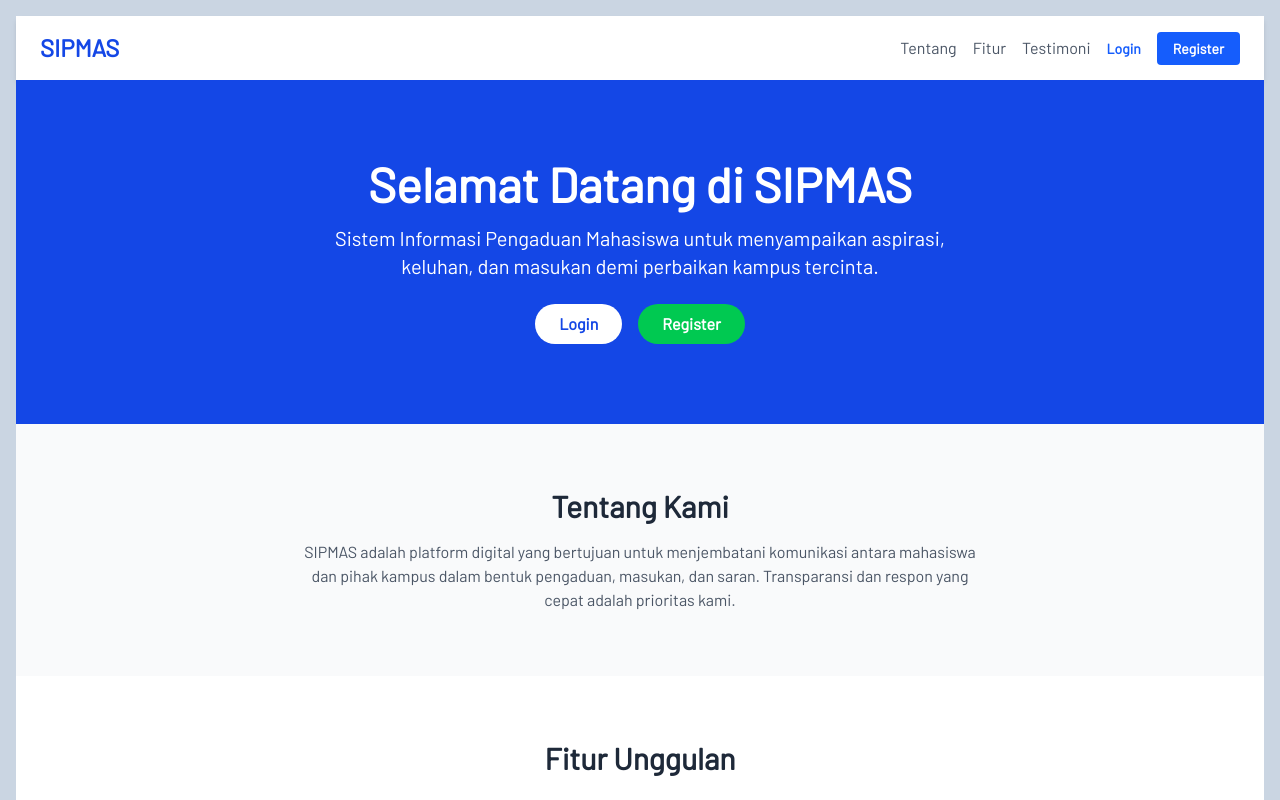
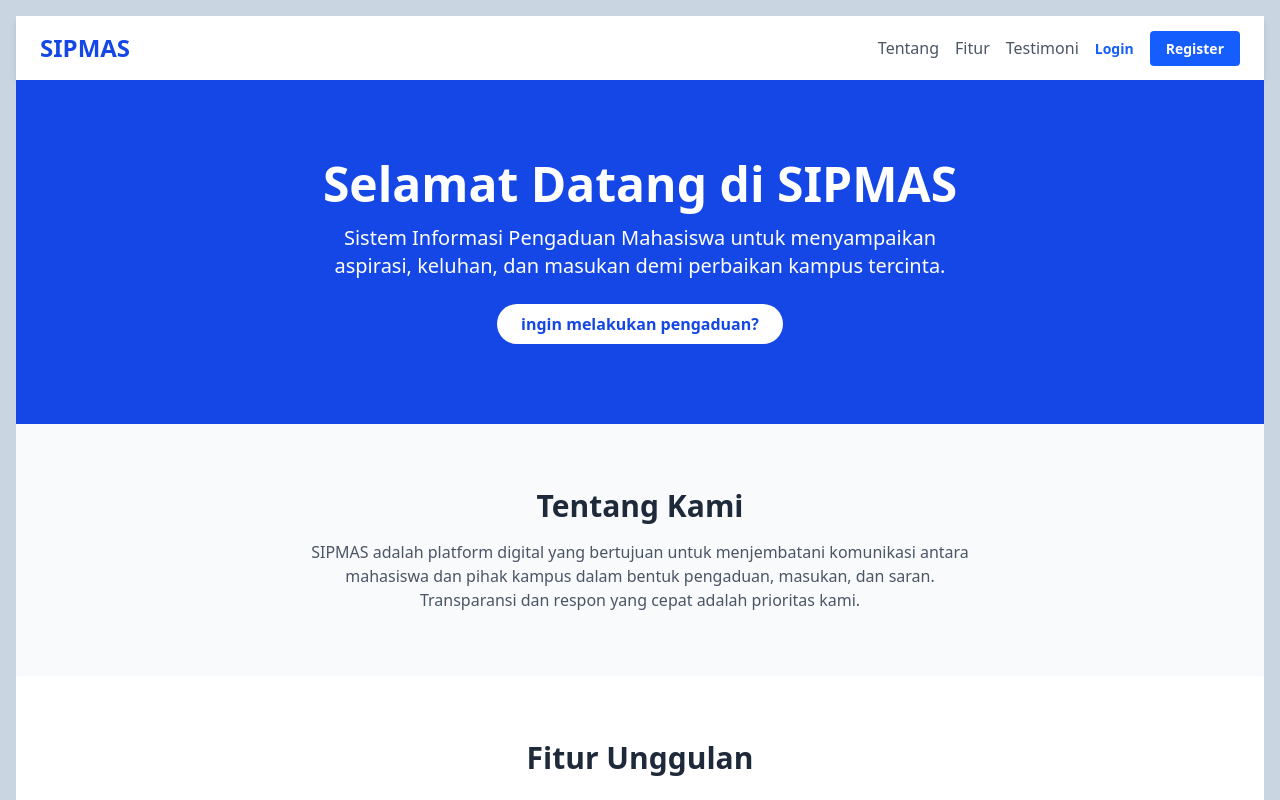
Before and after one commit to 44pip/sipmas-app, a React (Vite) app: page / in a window 1280 px wide. Shown: the top 800 px of the page. Built offline with nearby package versions, Linux system fonts and the light colour scheme; a web font is replaced by a local one.

Commit message:
tambah button

```diff
--- a/src/assets/tailwind.css
+++ b/src/assets/tailwind.css
@@ -27,23 +27,3 @@
     font-family: 'Lato-Bold';
     src: url(/fonts/Lato-Bold.ttf);
 }
-
-@theme {
-    --font-barlow: "Barlow", sans-serif;
-    --font-poppins: "Poppins", sans-serif;
-    --font-poppins-extrabold: "poppins-Extrabold", sans-serif;
-
-    --color-latar: #f3f4f6;
-    --color-teks: #374151;
-    --color-teks-samping: #6b7280;
-    --color-garis: #e5e7eb;
-    --color-hijau: #00B074;
-    --color-merah: #ef4444;
-    --color-biru: #3b82f6;
-    --color-kuning: #f59e0b;
-    --color-biru: #f59e0b;
-}
-
-body {
-    @apply font-barlow;
-}
--- a/src/pages/Guest.jsx
+++ b/src/pages/Guest.jsx
@@ -12,16 +12,12 @@ export default function Guest() {
           Sistem Informasi Pengaduan Mahasiswa untuk menyampaikan aspirasi, keluhan, dan masukan demi perbaikan kampus tercinta.
         </p>
         <div className="space-x-4">
-          <Link to="/login">
+          <Link to="/formPengaduan">
             <button className="bg-white text-blue-700 font-semibold py-2 px-6 rounded-full hover:bg-gray-100 transition">
-              Login
+              ingin melakukan pengaduan?
             </button>
           </Link>
-          <Link to="/register">
-            <button className="bg-green-500 hover:bg-green-600 text-white font-semibold py-2 px-6 rounded-full transition">
-              Register
-            </button>
-          </Link>
+
         </div>
       </section>
 
```
